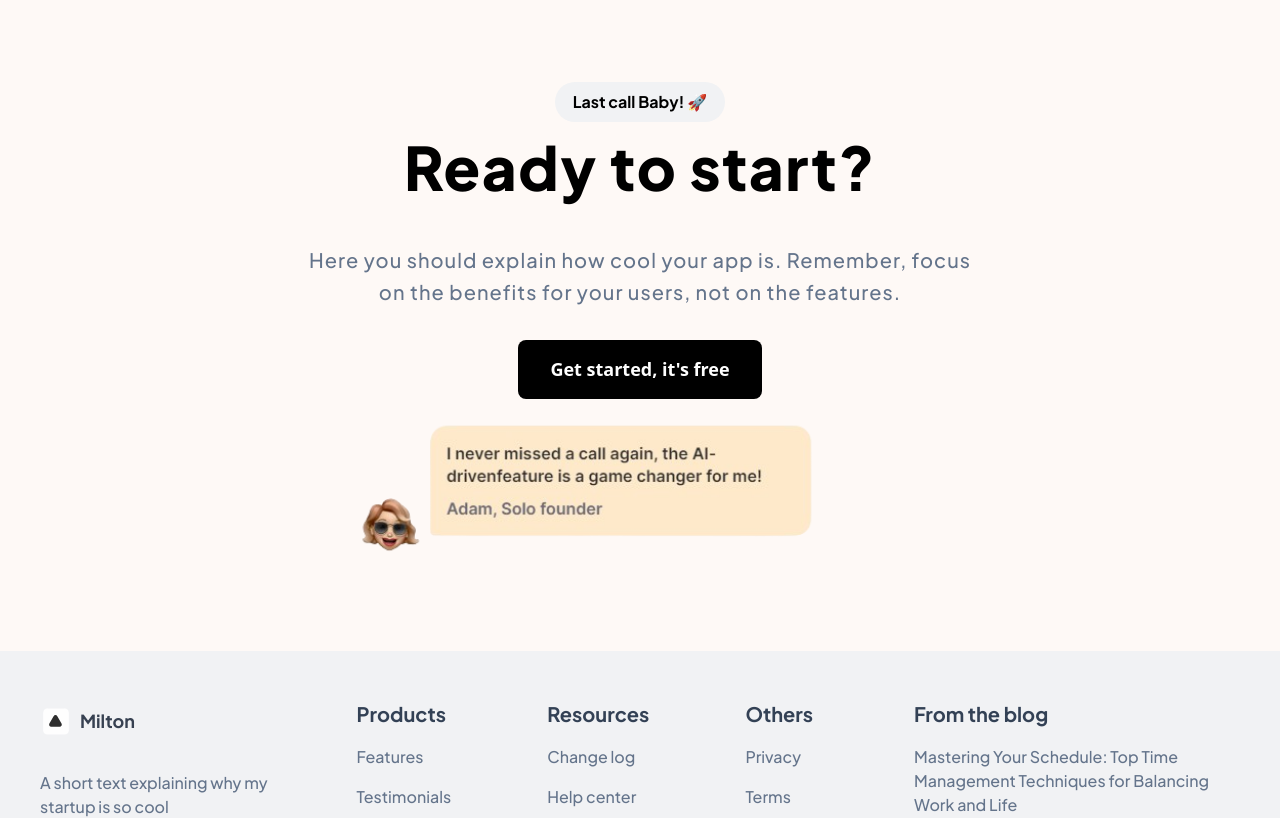
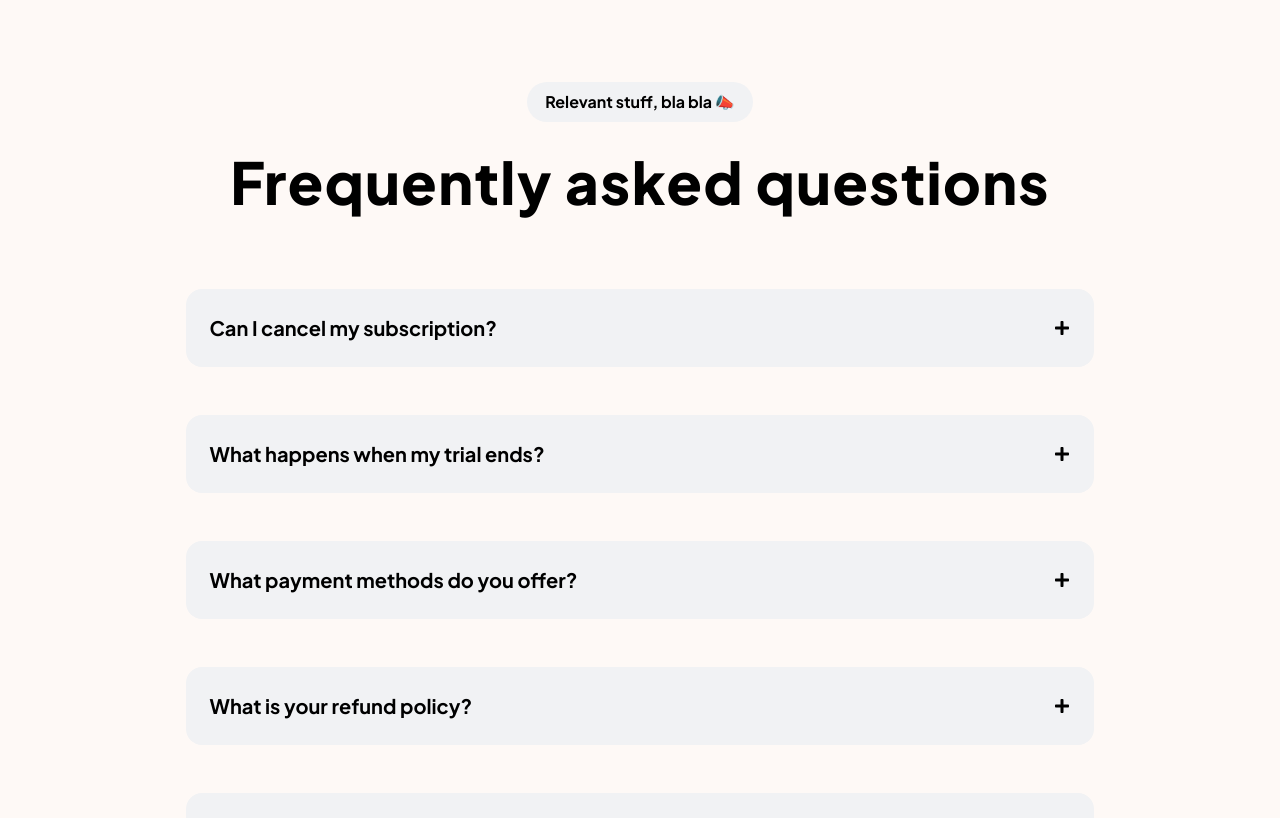
Before and after one commit to saurabh1215/Assignment-1, a React (Create React App) app: page / in a window 1280 px wide. Shown: the part 8000-8818 px from the top of the page. Built offline with nearby package versions, Linux system fonts and the light colour scheme.

Commit message:
added faq section

```diff
--- a/package.json
+++ b/package.json
@@ -8,6 +8,7 @@
     "@testing-library/user-event": "^13.5.0",
     "react": "^18.2.0",
     "react-dom": "^18.2.0",
+    "react-icons": "^4.12.0",
     "react-scripts": "5.0.1",
     "web-vitals": "^2.1.4"
   },
--- a/src/App.js
+++ b/src/App.js
@@ -5,7 +5,7 @@ import Features from "./components/Features";
 import Footer from "./components/Footer";
 import FeaturesCard from "./components/FeaturesCard";
 import ReadyToStart from "./components/ReadyToStart";
-// import FAQs from "./components/FAQs";
+import FAQs from "./components/FAQs";
 import Pricing from "./components/Pricing";
 
 const App = () => {
@@ -19,7 +19,7 @@ const App = () => {
         <Features />
         <FeaturesCard />
         <Pricing />
-        {/* <FAQs /> */}
+        <FAQs />
         <ReadyToStart />
         <Footer />
       </div>
--- /dev/null
+++ b/src/components/FAQs.jsx
@@ -0,0 +1,69 @@
+import React, { useState } from "react";
+// @ts-ignore
+import { FaPlus, FaMinus } from "react-icons/fa";
+
+const FAQs = () => {
+  const [openFAQ, setOpenFAQ] = useState(null);
+  const faqCards = [
+    {
+      heading: "Can I cancel my subscription?",
+      text: "You can cancel your plan whenever you’d like. You’ll be downgraded to the free plan. You won’t be locked out of any projects that have paid plans.",
+    },
+    {
+      heading: "What happens when my trial ends?",
+      text: " When your trial period ends, your account will automatically be downgraded to our free plan, with limited features and functionality. To continue enjoying the full benefits of our service, you can upgrade to one of our paid plans at any time during or after the trial. Your data and settings will be preserved, ensuring a seamless transition as you move forward with our SaaS platform.",
+    },
+    {
+      heading: "What payment methods do you offer?",
+      text: "We aim to provide a seamless experience for our customers. We accept a variety of payment methods, including major credit cards (Visa, MasterCard, American Express, and Discover), PayPal, and bank transfers.",
+    },
+    {
+      heading: "What is your refund policy?",
+      text: "Our refund policy is designed with customer satisfaction in mind. If you are not satisfied with our service, you can request a full refund within 30 days of your initial purchase. To initiate the refund process, please contact our support team through the 'Help' section in your account or email us at support@Milton.com, and we'll be happy to assist you.",
+    },
+    {
+      heading: "Do you offer discounts to educational institutions ?",
+      text: "Yes, we are happy to support educational institutions by offering special discounts on our SaaS platform. Please reach out to our sales team at sales@Milton.com with your institution's details, and we will provide you with more information on our exclusive educational pricing options.",
+    },
+  ];
+
+  const toggleFAQ = (index) => {
+    setOpenFAQ(openFAQ === index ? null : index); // Toggle the selected FAQ card
+  };
+
+  return (
+    <div className="flex flex-none flex-col h-[100hv] max-w-[1200px] mx-auto  py-[70px]">
+      <div className="flex flex-none flex-col items-center justify-center  gap-4">
+        <div className="bg-[#F1F2F4] py-[8px] px-[18px] rounded-full font-PlusJakartaSansBold text-[16px]">
+          Relevant stuff, bla bla 📣
+        </div>
+        <div className="flex flex-none items-center justify-center text-center tracking-wide text-[58px] font-PlusJakartaSansExtraBold ">
+          Frequently asked questions
+        </div>
+      </div>
+
+      <div className="flex flex-col lg:flex-col items-center justify-center gap-4 p-8">
+        {faqCards.map((data, index) => (
+          <div className="flex flex-col items-start justify-start  bg-[#F1F2F4] p-6 w-4/5 rounded-2xl mt-8">
+            <div
+              className="flex items-center justify-between w-full cursor-pointer"
+              onClick={() => toggleFAQ(index)}
+            >
+              <div className="font-PlusJakartaSansBold text-[20px]">
+                {data.heading}
+              </div>
+              <div>{openFAQ === index ? <FaMinus /> : <FaPlus />}</div>
+            </div>
+            {openFAQ === index && (
+              <div className="font-PlusJakartaSansMedium text-[16px] text-slate-500 leading-[1.50rem] pt-4">
+                {data.text}
+              </div>
+            )}
+          </div>
+        ))}
+      </div>
+    </div>
+  );
+};
+
+export default FAQs;
--- a/src/components/FeaturesCard.jsx
+++ b/src/components/FeaturesCard.jsx
@@ -14,7 +14,7 @@ import cardImg6 from "../assets/cardImg6.webp";
 
 // @ts-ignore
 const Cards = ({ imageSrc, headingText, textContent, headingColor }) => (
-  <div className="flex flex-col flex- md:flex-none md:w-96  items-start justify-start group pt-8">
+  <div className="flex flex-col md:flex-none md:w-96  items-start justify-start group pt-8">
     <div className="flex items-center justify-center rounded-2xl border border-solid border-gray-200 bg-[#F1F2F4] w-[387px] h-[265px]">
       <img src={imageSrc} alt="" className="w-[270] h-[185px] " />
     </div>
--- a/src/components/Footer.jsx
+++ b/src/components/Footer.jsx
@@ -66,7 +66,7 @@ const Footer = () => {
 
               {data.text?.map((data, index) => (
                 <div
-                  className="font-PlusJakartaSansMedium my-2 px-5 text-slate-500 text-[16px]"
+                  className="leading-5 font-PlusJakartaSansMedium my-2 px-5 text-slate-500 text-[16px]"
                   key={index}
                 >
                   {data}
```
Also changed, not shown: 1 other file (tests, documents, lock files or other folders).
